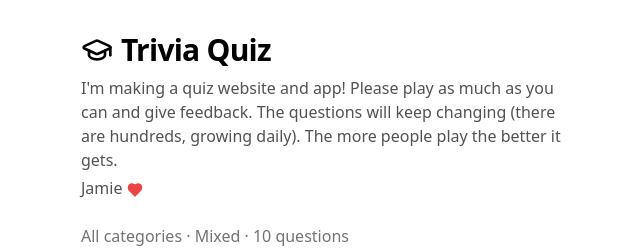
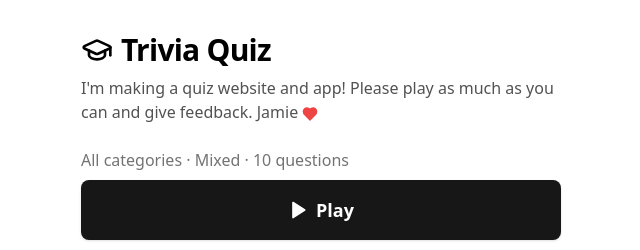
Before and after one commit to jevawin/pub-quiz, a React (Vite) app in the folder apps/web/: page / in a window 1280 px wide. Shown: the top 250 px of the page, without its empty margins (319-959 px from the left). Built offline with nearby package versions, Linux system fonts and the light colour scheme; no server answers.

Commit message:
fix(web): condense intro to single paragraph with inline byline
Co-Authored-By: Claude Opus 4.7 (1M context) <noreply@anthropic.com>

```diff
--- a/apps/web/src/screens/Setup.tsx
+++ b/apps/web/src/screens/Setup.tsx
@@ -169,10 +169,7 @@ export function Setup() {
         Trivia Quiz
       </h1>
       <p className="mb-6 text-base text-neutral-600">
-        I'm making a quiz website and app! Please play as much as you can and give feedback.
-        The questions will keep changing (there are hundreds, growing daily).
-        The more people play the better it gets.
-        <span className="block mt-1">Jamie <Heart className="inline h-4 w-4 text-red-500 fill-red-500" /></span>
+        I'm making a quiz website and app! Please play as much as you can and give feedback. Jamie <Heart className="inline h-4 w-4 text-red-500 fill-red-500" />
       </p>
 
       {error && (
```
